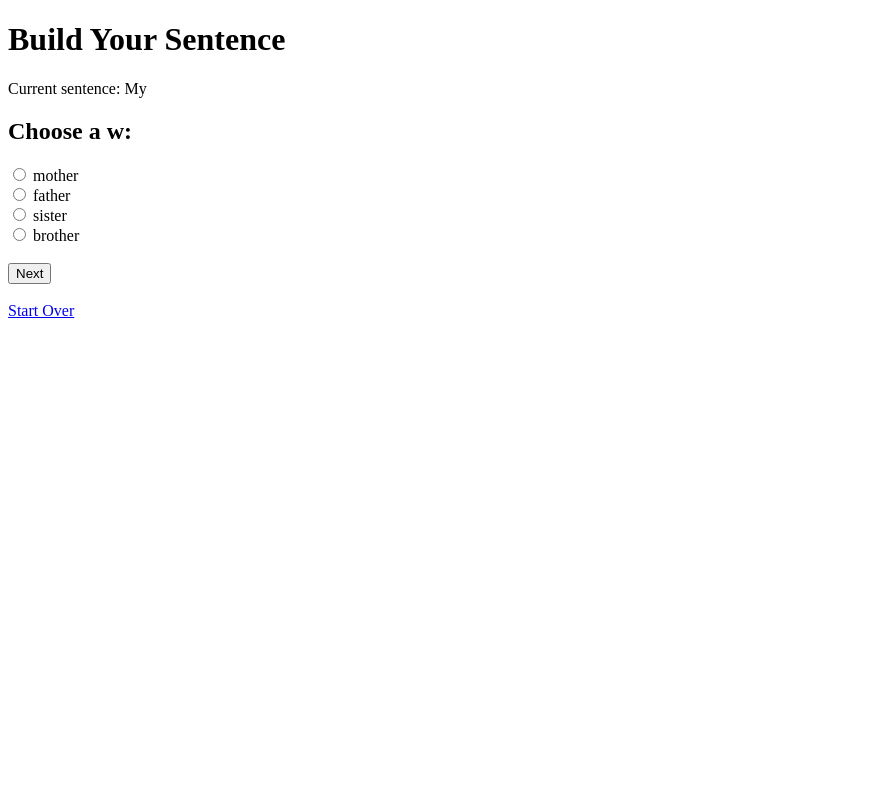
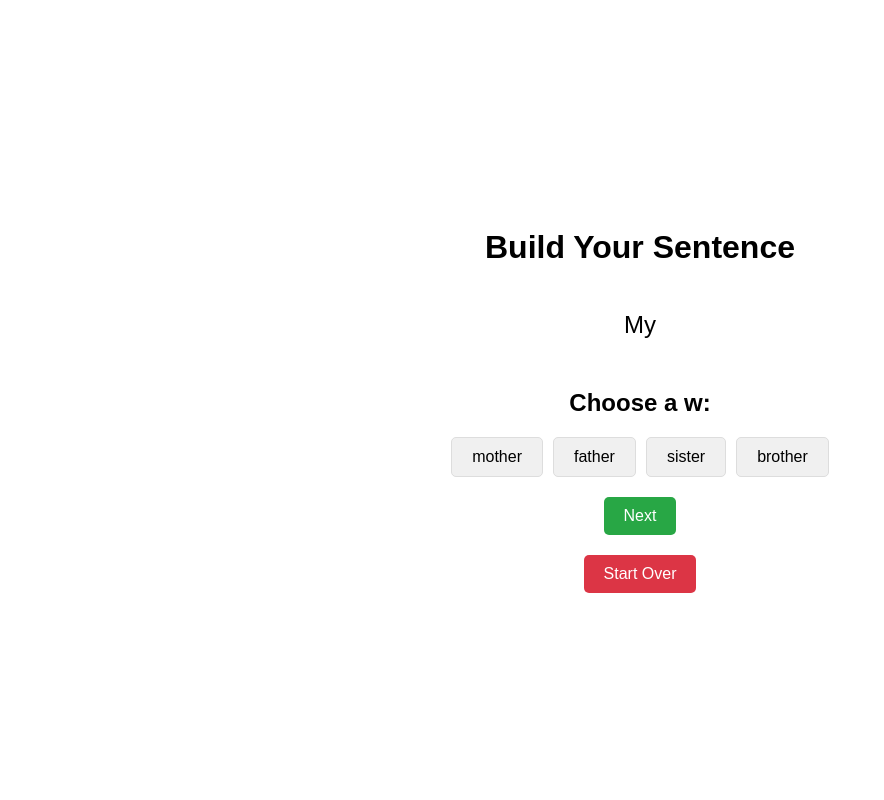
Before and after one commit to WilliamStanford/Cortina-ObamaLibrary_SentenceBuilder, a Flask app: page / in a window 1280 px wide. Shown: the whole page, without its empty margins (0-884 px from the left). Run offline with Flask 3, Linux system fonts and the light colour scheme.

Commit message:
Update form.html

```diff
--- a/templates/form.html
+++ b/templates/form.html
@@ -4,25 +4,82 @@
     <meta charset="UTF-8">
     <meta name="viewport" content="width=device-width, initial-scale=1.0">
     <title>Build Your Sentence</title>
+    <style>
+        body {
+            font-family: Arial, sans-serif;
+            display: flex;
+            flex-direction: column;
+            align-items: center;
+            justify-content: center;
+            height: 100vh;
+            margin: 0;
+            text-align: center;
+        }
+        .sentence {
+            font-size: 24px;
+            margin-bottom: 30px;
+        }
+        .options {
+            display: flex;
+            justify-content: center;
+            flex-wrap: wrap;
+            gap: 10px;
+            margin-bottom: 20px;
+        }
+        .option {
+            display: inline-block;
+        }
+        .option input[type="radio"] {
+            display: none;
+        }
+        .option label {
+            display: inline-block;
+            padding: 10px 20px;
+            background-color: #f0f0f0;
+            border: 1px solid #ddd;
+            border-radius: 5px;
+            cursor: pointer;
+        }
+        .option input[type="radio"]:checked + label {
+            background-color: #007bff;
+            color: white;
+        }
+        input[type="submit"], .reset-link {
+            padding: 10px 20px;
+            background-color: #28a745;
+            color: white;
+            border: none;
+            border-radius: 5px;
+            cursor: pointer;
+            text-decoration: none;
+            font-size: 16px;
+        }
+        .reset-link {
+            background-color: #dc3545;
+            margin-top: 20px;
+        }
+    </style>
 </head>
 <body>
     <h1>Build Your Sentence</h1>
-    <p>Current sentence: {{ sentence }}</p>
+    <p class="sentence">{{ sentence }}</p>
 
     {% if current_step != 'complete' %}
         <form method="POST">
             <h2>Choose a {{ current_step }}:</h2>
-            {% for option in options %}
-                <input type="radio" id="{{ option }}" name="choice" value="{{ option }}" required>
-                <label for="{{ option }}">{{ option }}</label><br>
-            {% endfor %}
-            <br>
+            <div class="options">
+                {% for option in options %}
+                    <div class="option">
+                        <input type="radio" id="{{ option }}" name="choice" value="{{ option }}" required>
+                        <label for="{{ option }}">{{ option }}</label>
+                    </div>
+                {% endfor %}
+            </div>
             <input type="submit" value="Next">
         </form>
     {% else %}
         <p>Your sentence is complete!</p>
     {% endif %}
-    <br>
-    <a href="/reset">Start Over</a>
+    <a href="/reset" class="reset-link">Start Over</a>
 </body>
 </html>
```
